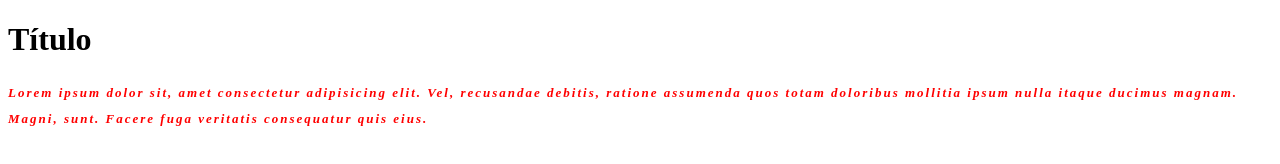
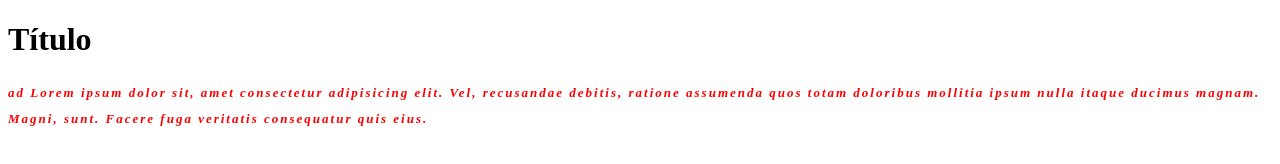
Before and after one commit to luistrotta19/CursoHTML, a plain HTML site: page propiedades de texto/index.html in a window 1280 px wide. Drawn offline with Linux system fonts and the light colour scheme; a web font is replaced by a local one.

Commit message:
Gagrego ad

```diff
--- a/propiedades de texto/index.html
+++ b/propiedades de texto/index.html
@@ -10,7 +10,7 @@
 
     <h1>Título</h1>
         <p>
-            Lorem ipsum dolor sit, amet consectetur adipisicing elit. Vel, recusandae debitis, ratione assumenda quos totam doloribus mollitia ipsum nulla itaque ducimus magnam. Magni, sunt. Facere fuga veritatis consequatur quis eius.
+             ad Lorem ipsum dolor sit, amet consectetur adipisicing elit. Vel, recusandae debitis, ratione assumenda quos totam doloribus mollitia ipsum nulla itaque ducimus magnam. Magni, sunt. Facere fuga veritatis consequatur quis eius.
         </p>
 
 
```
